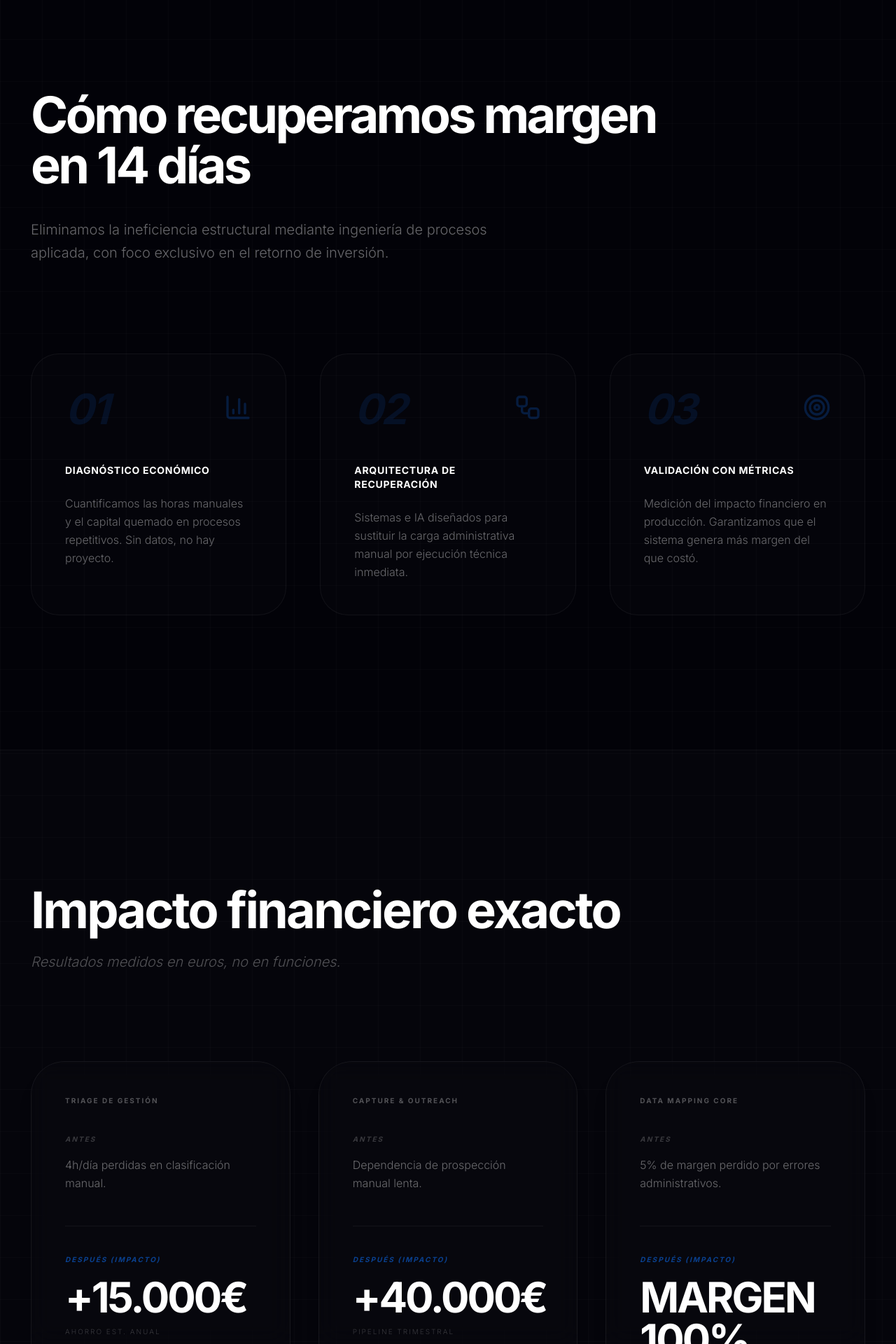
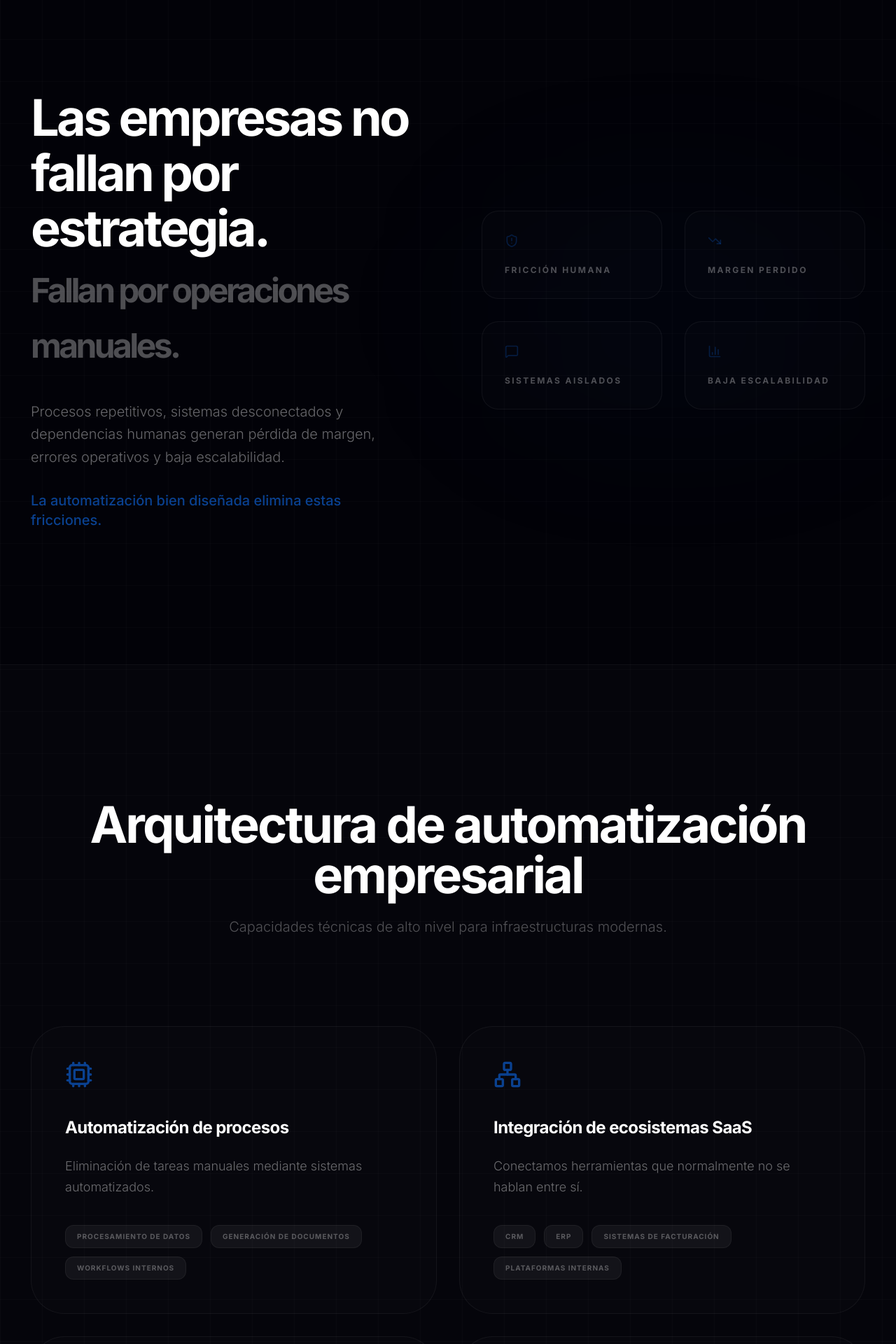
Before and after one commit to kutu94/mkode_web, a Next.js app: page / in a window 1280 px wide. Shown: the part 880-2800 px from the top of the page at 70% size. Built offline with nearby package versions, Linux system fonts and the light colour scheme.

Commit message:
feat: pivot to corporate infrastructure focus

```diff
--- a/src/app/page.tsx
+++ b/src/app/page.tsx
@@ -3,12 +3,9 @@
 import { motion } from "framer-motion";
 import {
   ArrowRight,
-  CheckCircle2,
   Settings,
   Zap,
   BrainCircuit,
-  Plus,
-  Minus,
   MessageSquare,
   Search,
   Workflow,
@@ -20,7 +17,10 @@ import {
   ShieldAlert,
   Target,
   BarChart3,
-  Calendar
+  Calendar,
+  Network,
+  Cpu,
+  Layers
 } from "lucide-react";
 import Link from "next/link";
 import { useState } from "react";
@@ -57,7 +57,7 @@ export default function Home() {
 
   return (
     <div className="flex flex-col bg-grid-refined min-h-screen">
-      {/* 1. HERO - Focused on Economic Impact */}
+      {/* 1. HERO - Corporate Architecture Focus */}
       <section className="relative h-[90vh] flex items-center justify-center overflow-hidden bg-radial-hero border-b border-white/[0.04]">
         <div className="container mx-auto px-6 relative z-10 text-center">
           <motion.div
@@ -65,26 +65,26 @@ export default function Home() {
             animate={{ opacity: 1, scale: 1 }}
             className="inline-flex items-center gap-3 px-4 py-1.5 mb-10 rounded-full border border-white/10 bg-white/5 backdrop-blur-md text-white/60 text-[10px] uppercase tracking-[0.2em]"
           >
-            <span className="w-1.5 h-1.5 rounded-full bg-primary-blue animate-pulse" />
-            Ingeniería de Recuperación de Margen
+            <span className="w-1.5 h-1.5 rounded-full bg-primary-blue" />
+            Ingeniería de Sistemas de Automatización
           </motion.div>
 
           <motion.h1
             initial={{ opacity: 0, y: 40 }}
             animate={{ opacity: 1, y: 0 }}
             transition={{ duration: 1, delay: 0.2, ease: [0.22, 1, 0.36, 1] as any }}
-            className="text-title text-5xl md:text-[5.5rem] mb-10 max-w-6xl mx-auto leading-[0.9] tracking-tighter"
+            className="text-title text-5xl md:text-[5rem] mb-10 max-w-6xl mx-auto leading-[1] tracking-tighter"
           >
-            Cada semana sin automatización estás <span className="text-primary-blue">perdiendo margen.</span>
+            Infraestructura de automatización e IA para <span className="text-primary-blue">operaciones empresariales</span>
           </motion.h1>
 
           <motion.p
             initial={{ opacity: 0, y: 20 }}
             animate={{ opacity: 1, y: 0 }}
             transition={{ duration: 1, delay: 0.4, ease: "easeOut" }}
-            className="text-xl md:text-3xl text-white/40 mb-16 max-w-4xl mx-auto leading-tight font-light text-balance"
+            className="text-xl md:text-2xl text-white/40 mb-16 max-w-4xl mx-auto leading-relaxed font-light text-balance"
           >
-            Detectamos y recuperamos fugas económicas estructurales en 14 días. Solo si el retorno es medible y directo.
+            Diseñamos y desplegamos sistemas que eliminan trabajo manual, integran herramientas y automatizan procesos críticos.
           </motion.p>
 
           <motion.div
@@ -94,58 +94,116 @@ export default function Home() {
             className="flex flex-col items-center gap-8"
           >
             <div className="flex flex-col sm:flex-row gap-6 w-full sm:w-auto">
-              <Link href="/contact" className="btn-primary text-center px-12 py-5 text-sm">
-                Calcular mi fuga de margen
+              <Link href="#sistemas" className="btn-primary text-center px-12 py-5 text-sm">
+                Explorar ingeniería
               </Link>
               <Link href="/cases" className="btn-secondary text-center px-12 py-5 text-sm">
-                Impacto en cifras reales
+                Ver casos
               </Link>
             </div>
-            <p className="text-[10px] uppercase tracking-[0.3em] text-white/20 font-bold flex items-center gap-2">
-              <ShieldCheck className="w-3 h-3" /> Solo 3 implementaciones disponibles este mes
-            </p>
           </motion.div>
         </div>
       </section>
 
-      {/* 2. CÓMO RECUPERAMOS MARGEN EN 14 DÍAS - Merged Section */}
+      {/* 2. PROBLEMA - Authority Focus */}
+      <section className="py-48 container mx-auto px-6 max-w-[1240px]">
+        <div className="grid grid-cols-1 lg:grid-cols-2 gap-24 items-center">
+          <motion.div
+            initial={fadeInUp.initial}
+            whileInView={fadeInUp.whileInView}
+            viewport={fadeInUp.viewport}
+            transition={fadeInUp.transition as any}
+          >
+            <h2 className="text-title text-4xl md:text-7xl mb-12 tracking-tighter text-white leading-[1.1]">
+              Las empresas no fallan por estrategia. <br />
+              <span className="text-white/30 text-5xl">Fallan por operaciones manuales.</span>
+            </h2>
+            <div className="space-y-8 max-w-xl">
+              <p className="text-white/40 text-xl font-light leading-relaxed">
+                Procesos repetitivos, sistemas desconectados y dependencias humanas generan pérdida de margen, errores operativos y baja escalabilidad.
+              </p>
+              <p className="text-primary-blue text-xl font-medium">
+                La automatización bien diseñada elimina estas fricciones.
+              </p>
+            </div>
+          </motion.div>
+
+          <div className="grid grid-cols-2 gap-8 relative">
+            <ProblemIcon icon={<ShieldAlert className="w-5 h-5" />} text="Fricción humana" />
+            <ProblemIcon icon={<TrendingDown className="w-5 h-5" />} text="Margen perdido" />
+            <ProblemIcon icon={<MessageSquare className="w-5 h-5" />} text="Sistemas aislados" />
+            <ProblemIcon icon={<BarChart3 className="w-5 h-5" />} text="Baja escalabilidad" />
+            <div className="absolute inset-0 bg-primary-blue/5 blur-[120px] rounded-full -z-10" />
+          </div>
+        </div>
+      </section>
+
+      {/* 3. QUÉ HACE MKODE - Architecture Blocks */}
+      <section id="sistemas" className="py-48 bg-white/[0.01] border-y border-white/[0.04]">
+        <div className="container mx-auto px-6 max-w-[1240px]">
+          <motion.div
+            initial={fadeInUp.initial}
+            whileInView={fadeInUp.whileInView}
+            viewport={fadeInUp.viewport}
+            transition={fadeInUp.transition as any}
+            className="mb-32 text-center"
+          >
+            <h2 className="text-title text-4xl md:text-7xl mb-6">Arquitectura de automatización empresarial</h2>
+            <p className="text-white/30 text-xl font-light">Capacidades técnicas de alto nivel para infraestructuras modernas.</p>
+          </motion.div>
+
+          <div className="grid grid-cols-1 md:grid-cols-2 gap-8">
+            <ArchitectureCard
+              icon={<Cpu className="w-10 h-10" />}
+              title="Automatización de procesos"
+              desc="Eliminación de tareas manuales mediante sistemas automatizados."
+              examples={["Procesamiento de datos", "Generación de documentos", "Workflows internos"]}
+            />
+            <ArchitectureCard
+              icon={<Network className="w-10 h-10" />}
+              title="Integración de ecosistemas SaaS"
+              desc="Conectamos herramientas que normalmente no se hablan entre sí."
+              examples={["CRM", "ERP", "Sistemas de facturación", "Plataformas internas"]}
+            />
+            <ArchitectureCard
+              icon={<BrainCircuit className="w-10 h-10" />}
+              title="Agentes de IA operativos"
+              desc="Implementamos sistemas inteligentes capaces de ejecutar tareas administrativas y de comunicación."
+              examples={["Agentes de atención", "Clasificación de correos", "Asistentes operativos"]}
+            />
+            <ArchitectureCard
+              icon={<Layers className="w-10 h-10" />}
+              title="Automatización comercial"
+              desc="Infraestructura para captación, seguimiento y gestión de leads."
+              examples={["Automatización B2B", "Scoring de leads", "Outreach inteligente"]}
+            />
+          </div>
+        </div>
+      </section>
+
+      {/* 4. CÓMO TRABAJAMOS - Corporate Process */}
       <section className="py-48 container mx-auto px-6 max-w-[1240px]">
         <motion.div
           initial={fadeInUp.initial}
           whileInView={fadeInUp.whileInView}
           viewport={fadeInUp.viewport}
           transition={fadeInUp.transition as any}
-          className="max-w-4xl mb-32"
+          className="text-center mb-32"
         >
-          <h2 className="text-title text-4xl md:text-7xl mb-10 tracking-tighter text-white">Cómo recuperamos margen en 14 días</h2>
-          <p className="text-white/40 text-xl font-light max-w-2xl leading-relaxed">
-            Eliminamos la ineficiencia estructural mediante ingeniería de procesos aplicada, con foco exclusivo en el retorno de inversión.
-          </p>
+          <h2 className="text-title text-4xl md:text-7xl mb-6">Ingeniería de ciclo completo</h2>
+          <p className="text-white/30 text-xl font-light">Un método riguroso para resultados predecibles.</p>
         </motion.div>
 
-        <div className="grid grid-cols-1 md:grid-cols-3 gap-12">
-          <ProcessCard
-            num="01"
-            title="Diagnóstico económico"
-            desc="Cuantificamos las horas manuales y el capital quemado en procesos repetitivos. Sin datos, no hay proyecto."
-            icon={<BarChart3 className="w-10 h-10 text-primary-blue opacity-40 group-hover:opacity-100 transition-opacity" />}
-          />
-          <ProcessCard
-            num="02"
-            title="Arquitectura de recuperación"
-            desc="Sistemas e IA diseñados para sustituir la carga administrativa manual por ejecución técnica inmediata."
-            icon={<Workflow className="w-10 h-10 text-primary-blue opacity-40 group-hover:opacity-100 transition-opacity" />}
-          />
-          <ProcessCard
-            num="03"
-            title="Validación con métricas"
-            desc="Medición del impacto financiero en producción. Garantizamos que el sistema genera más margen del que costó."
-            icon={<Target className="w-10 h-10 text-primary-blue opacity-40 group-hover:opacity-100 transition-opacity" />}
-          />
+        <div className="grid grid-cols-1 md:grid-cols-4 gap-12 relative">
+          <div className="absolute top-[28px] left-[10%] w-[80%] h-px bg-white/5 hidden md:block" />
+          <CorporateStep num="01" title="Diagnóstico" desc="Análisis técnico de flujos y detección de cuellos de botella." />
+          <CorporateStep num="02" title="Arquitectura" desc="Diseño de la infraestructura y selección del stack óptimo." />
+          <CorporateStep num="03" title="Implementación" desc="Despliegue de sistemas sin interrupción operativa." />
+          <CorporateStep num="04" title="Optimización" desc="Refinamiento basado en métricas de rendimiento real." />
         </div>
       </section>
 
-      {/* 3. CASOS - Financial Focus */}
+      {/* 5. CASOS - Authority Focus */}
       <section className="py-48 bg-white/[0.01] border-y border-white/[0.04]">
         <div className="container mx-auto px-6 max-w-[1240px]">
           <div className="mb-32 flex flex-col md:flex-row md:items-end justify-between gap-10">
@@ -155,110 +213,54 @@ export default function Home() {
               viewport={fadeInUp.viewport}
               transition={fadeInUp.transition as any}
             >
-              <h2 className="text-title text-4xl md:text-7xl mb-6 text-white">Impacto financiero exacto</h2>
-              <p className="text-white/30 text-xl font-light italic">Resultados medidos en euros, no en funciones.</p>
+              <h2 className="text-title text-4xl md:text-7xl mb-6 text-white text-center md:text-left">Soluciones escalables</h2>
+              <p className="text-white/30 text-xl font-light italic">Implementado y operando en entornos reales.</p>
             </motion.div>
+            <Link href="/cases" className="text-primary-blue font-bold flex items-center gap-3 group text-[10px] uppercase tracking-[0.2em]">
+              Ver ingeniería de casos <ArrowRight className="w-5 h-5 group-hover:translate-x-1 transition-transform" />
+            </Link>
           </div>
 
-          <div className="grid grid-cols-1 lg:grid-cols-3 gap-10">
-            <FinancialCase
-              title="Triage de Gestión"
-              before="4h/día perdidas en clasificación manual."
-              after="+15.000€"
-              afterLabel="Ahorro est. anual"
-            />
-            <FinancialCase
-              title="Capture & Outreach"
-              before="Dependencia de prospección manual lenta."
-              after="+40.000€"
-              afterLabel="Pipeline trimestral"
-            />
-            <FinancialCase
-              title="Data Mapping Core"
-              before="5% de margen perdido por errores administrativos."
-              after="MARGEN 100%"
-              afterLabel="Precisión recuperada"
-            />
+          <div className="grid grid-cols-1 md:grid-cols-3 gap-10">
+            <SimpleCase title="Triage de comunicaciones" desc="Gestión inteligente y clasificación de alto volumen de entrada de datos." />
+            <SimpleCase title="Automatización B2B" desc="Infraestructura de prospección y seguimiento automatizado." />
+            <SimpleCase title="Sincronización SaaS" desc="Integración bidireccional entre ERP y sistemas propietarios." />
           </div>
         </div>
       </section>
 
-      {/* 4. INVERSIÓN ESTRATÉGICA */}
-      <section className="py-48 container mx-auto px-6 max-w-[1240px] text-center">
-        <motion.div
-          initial={fadeInUp.initial}
-          whileInView={fadeInUp.whileInView}
-          viewport={fadeInUp.viewport}
-          transition={fadeInUp.transition as any}
-          className="max-w-5xl mx-auto space-y-16"
-        >
-          <div className="space-y-6">
-            <h2 className="text-title text-4xl md:text-7xl text-white">Inversión proporcional al margen recuperado</h2>
-            <p className="text-white/30 text-xl font-light">ROI estimado en fase de diagnóstico inicial.</p>
-          </div>
-
-          <div className="grid grid-cols-1 md:grid-cols-3 gap-12 text-left">
-            <InversionPoint
-              title="Sin proyectos sin retorno"
-              desc="No ejecutamos ninguna arquitectura si no detectamos un ROI claro en 2-4 meses."
-            />
-            <InversionPoint
-              title="Diagnóstico Estratégico"
-              desc="Sesión técnica para auditar procesos y cuantificar la fuga económica actual."
-            />
-            <InversionPoint
-              title="Ingeniería Aplicada"
-              desc="Sistemas robustos desplegados en 14 días. Foco en estabilidad y margen."
-            />
-          </div>
-
-          <div className="pt-12">
-            <Link href="/contact" className="btn-primary text-xl px-16 py-6 inline-flex items-center gap-4">
-              Solicitar Auditoría de ROI <ArrowRight className="w-6 h-6" />
-            </Link>
-          </div>
-        </motion.div>
-      </section>
-
-      {/* 5. AUDITORÍA COMO FILTRO ESTRATÉGICO */}
-      <section id="auditoria" className="py-48 bg-white/[0.01] border-t border-white/[0.04]">
-        <div className="container mx-auto px-6 max-w-[1240px]">
-          <div className="glass-card rounded-[56px] p-12 md:p-24 relative overflow-hidden flex flex-col lg:flex-row gap-20 border-white/[0.1] shadow-2xl">
+      {/* 6. CTA FINAL - Non-aggressive */}
+      <section id="auditoria" className="py-48 container mx-auto px-6 max-w-[1240px]">
+        <div className="glass-card rounded-[56px] p-12 md:p-24 relative overflow-hidden flex flex-col lg:flex-row gap-20 border-white/[0.08] shadow-2xl">
           <div className="flex-1 relative z-10">
-              <h2 className="text-title text-5xl md:text-8xl mb-12 tracking-tight">Acceso Limitado <br /><span className="text-primary-blue">Diagnóstico ROI</span></h2>
+            <h2 className="text-title text-5xl md:text-7xl mb-12 tracking-tight">Evaluación <br /><span className="text-primary-blue">Estratégica</span></h2>
             <p className="text-white/40 text-xl md:text-2xl mb-14 font-light leading-relaxed">
-                Solo trabajamos con un número reducido de implementaciones al mes para garantizar la calidad y el plazo de 14 días.
+              Iniciamos con una sesión de diagnóstico para mapear la infraestructura actual y detectar oportunidades de automatización estructural.
             </p>
 
-              <ul className="space-y-8 mb-12 text-left">
-                <li className="flex items-center gap-5 text-white/60">
-                  <div className="w-8 h-8 rounded-xl bg-primary-blue/10 flex items-center justify-center shrink-0 border border-primary-blue/20">
-                    <CheckCircle2 className="w-4 h-4 text-primary-blue" />
-                  </div>
-                  <span className="text-lg">Mapa de ineficiencias monetizadas</span>
+            <ul className="space-y-6 mb-12 text-left">
+              {[
+                "Mapa de procesos críticos",
+                "Evaluación de stack tecnológico",
+                "Hoja de ruta de implementación"
+              ].map((item, i) => (
+                <li key={i} className="flex items-center gap-5 text-white/50">
+                  <div className="w-2 h-2 rounded-full bg-primary-blue" />
+                  <span className="text-lg">{item}</span>
                 </li>
-                <li className="flex items-center gap-5 text-white/60">
-                  <div className="w-8 h-8 rounded-xl bg-primary-blue/10 flex items-center justify-center shrink-0 border border-primary-blue/20">
-                    <CheckCircle2 className="w-4 h-4 text-primary-blue" />
-                  </div>
-                  <span className="text-lg">Cálculo de retorno de inversión (ROI)</span>
-                </li>
+              ))}
             </ul>
-
-              <div className="p-8 rounded-3xl bg-white/[0.02] border border-white/5 text-sm text-white/20 italic font-light">
-                * Revisaremos cifras reales, no teoría. Si no detectamos retorno claro, no recomendaremos la implementación.
-              </div>
+            <p className="text-white/20 text-xs italic font-light">
+              * Nota: Mantenemos un alto estándar de confidencialidad bajo NDA previo a cualquier análisis.
+            </p>
           </div>
 
           <div className="flex-1 relative z-10 glass-card p-10 md:p-14 border-white/10 rounded-[40px]">
             <div className="mb-12 text-center lg:text-left">
-                <h3 className="text-3xl font-bold text-white mb-4">Paso 1: Cualificación</h3>
-                <p className="text-white/30 text-base font-light font-light italic">Información tratada bajo estricto NDA.</p>
+              <h3 className="text-3xl font-bold text-white mb-4">Solicitar Auditoría</h3>
+              <p className="text-white/30 text-base font-light italic">Breve cualificación previa.</p>
             </div>
             <ContactForm onSuccess={() => setShowCalendly(true)} />
-            </div>
-
-            <div className="absolute -bottom-20 -right-20 w-80 h-80 bg-primary-blue/10 blur-[100px] rounded-full" />
           </div>
         </div>
       </section>
@@ -266,51 +268,51 @@ export default function Home() {
   );
 }
 
-function ProcessCard({ num, title, desc, icon }: any) {
+function ProblemIcon({ icon, text }: any) {
+  return (
+    <div className="p-8 rounded-3xl bg-white/[0.01] border border-white/[0.05] flex flex-col gap-6 group hover:border-primary-blue/30 transition-all duration-700">
+      <div className="text-primary-blue/40 group-hover:text-primary-blue transition-colors">{icon}</div>
+      <span className="text-xs font-bold text-white/30 uppercase tracking-[0.2em] group-hover:text-white/60 transition-colors">{text}</span>
+    </div>
+  );
+}
+
+function ArchitectureCard({ icon, title, desc, examples }: any) {
   return (
     <motion.div
       variants={fadeInUp}
-      className="p-12 rounded-[40px] bg-white/[0.01] border border-white/[0.05] group hover:border-primary-blue/30 transition-all duration-700"
+      className="p-12 rounded-[48px] bg-white/[0.01] border border-white/[0.05] group hover:border-primary-blue/30 transition-all duration-700"
     >
-      <div className="flex justify-between items-start mb-12">
-        <div className="text-primary-blue/20 font-bold text-6xl tracking-tighter group-hover:text-primary-blue/60 transition-colors uppercase italic">{num}</div>
-        <div className="mt-2">{icon}</div>
-      </div>
-      <h3 className="text-2xl font-bold mb-6 tracking-tight text-white uppercase tracking-wider text-sm">{title}</h3>
-      <p className="text-white/40 leading-relaxed text-base font-light">{desc}</p>
-    </motion.div>
-  );
-}
-
-function FinancialCase({ title, before, after, afterLabel }: any) {
-  return (
-    <motion.div
-      variants={fadeInUp}
-      className="glass-card p-12 rounded-[48px] hover:bg-white/[0.03] transition-all border-white/[0.06] group shadow-xl"
-    >
-      <h4 className="text-white/30 uppercase tracking-[0.2em] text-[10px] font-bold mb-10">{title}</h4>
-      <div className="space-y-12">
-        <div>
-          <div className="text-[10px] text-white/20 uppercase tracking-[0.2em] mb-4 font-bold italic">ANTES</div>
-          <div className="text-white/40 leading-relaxed font-light">{before}</div>
-        </div>
-        <div className="pt-10 border-t border-white/5">
-          <div className="text-[10px] text-primary-blue uppercase tracking-[0.2em] mb-4 font-bold italic">DESPUÉS (Impacto)</div>
-          <div className="text-5xl md:text-6xl font-bold text-white tracking-tighter text-title">{after}</div>
-          <div className="mt-3 text-[10px] uppercase tracking-[0.2em] text-white/20 font-light">{afterLabel}</div>
-        </div>
+      <div className="text-primary-blue mb-10 group-hover:scale-110 transition-transform origin-left">{icon}</div>
+      <h3 className="text-2xl font-bold mb-6 text-white tracking-tight">{title}</h3>
+      <p className="text-white/40 leading-relaxed text-lg font-light mb-10">{desc}</p>
+      <div className="flex flex-wrap gap-3">
+        {examples.map((ex: string, i: number) => (
+          <span key={i} className="px-4 py-2 rounded-xl bg-white/5 border border-white/5 text-[10px] text-white/30 uppercase tracking-widest font-bold group-hover:border-primary-blue/10 transition-colors">
+            {ex}
+          </span>
+        ))}
       </div>
     </motion.div>
   );
 }
 
-function InversionPoint({ title, desc }: any) {
+function CorporateStep({ num, title, desc }: any) {
   return (
-    <div className="space-y-6 group">
-      <div className="w-12 h-12 rounded-xl bg-white/[0.02] border border-white/10 flex items-center justify-center text-primary-blue/40 group-hover:text-primary-blue group-hover:bg-primary-blue/10 transition-all duration-500">
-        <div className="w-2 h-2 rounded-full bg-current" />
+    <motion.div variants={fadeInUp} className="relative z-10 group">
+      <div className="w-14 h-14 rounded-2xl bg-white/5 border border-white/10 flex items-center justify-center text-primary-blue font-bold mb-10 group-hover:bg-primary-blue group-hover:text-white transition-all duration-700">
+        {num}
       </div>
-      <h3 className="text-lg font-bold text-white tracking-tight uppercase tracking-wider text-xs">{title}</h3>
+      <h3 className="text-xl font-bold mb-4 text-white uppercase tracking-wider text-xs">{title}</h3>
+      <p className="text-white/30 leading-relaxed text-base font-light">{desc}</p>
+    </motion.div>
+  );
+}
+
+function SimpleCase({ title, desc }: any) {
+  return (
+    <div className="p-12 rounded-[40px] glass-card border-white/[0.05] hover:bg-white/[0.03] transition-all group">
+      <h3 className="text-xl font-bold mb-6 text-white group-hover:text-primary-blue transition-colors uppercase tracking-widest text-xs">{title}</h3>
       <p className="text-white/30 leading-relaxed font-light text-base">{desc}</p>
     </div>
   );
```
Lines whose indentation alone changed are shown as unchanged.
